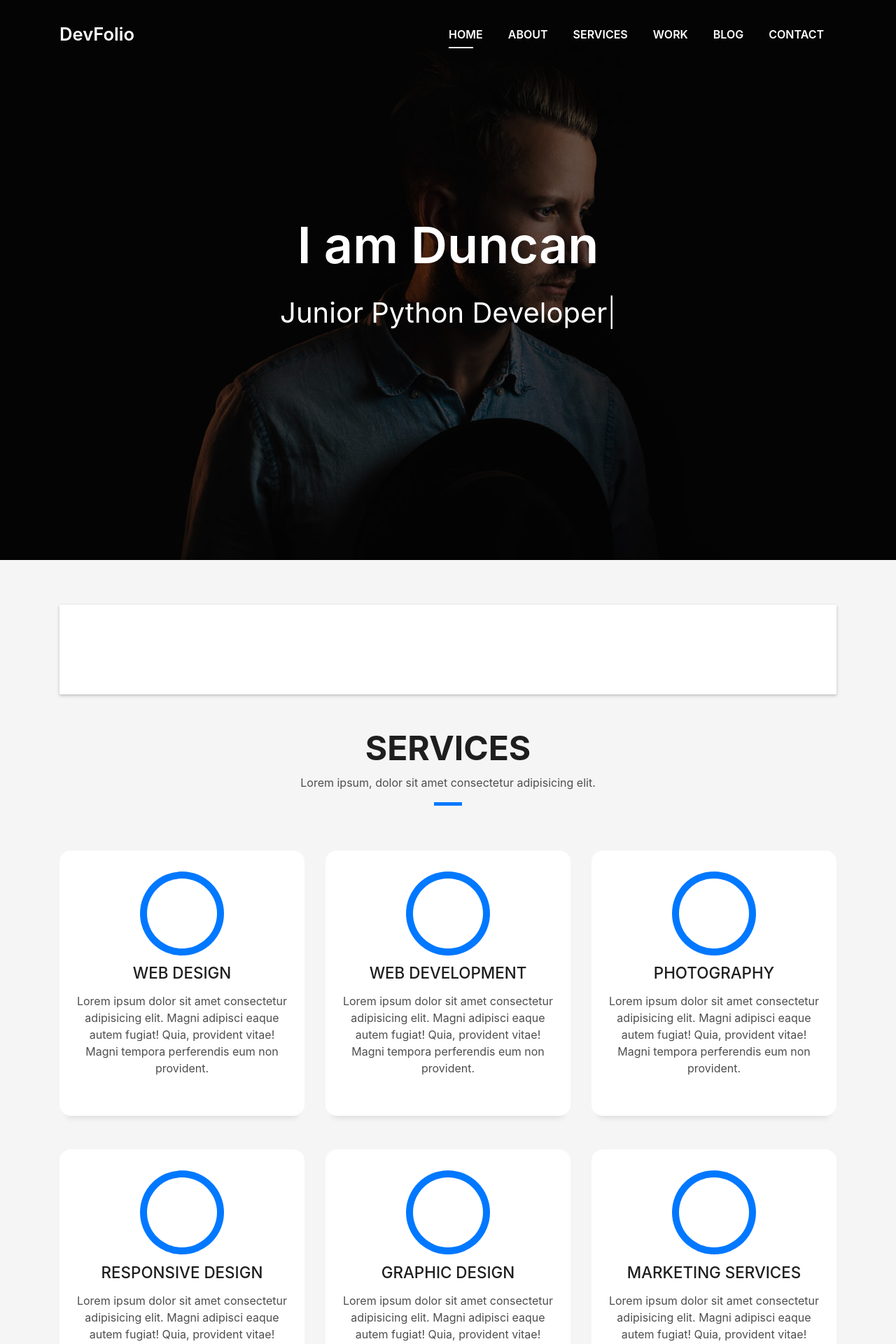
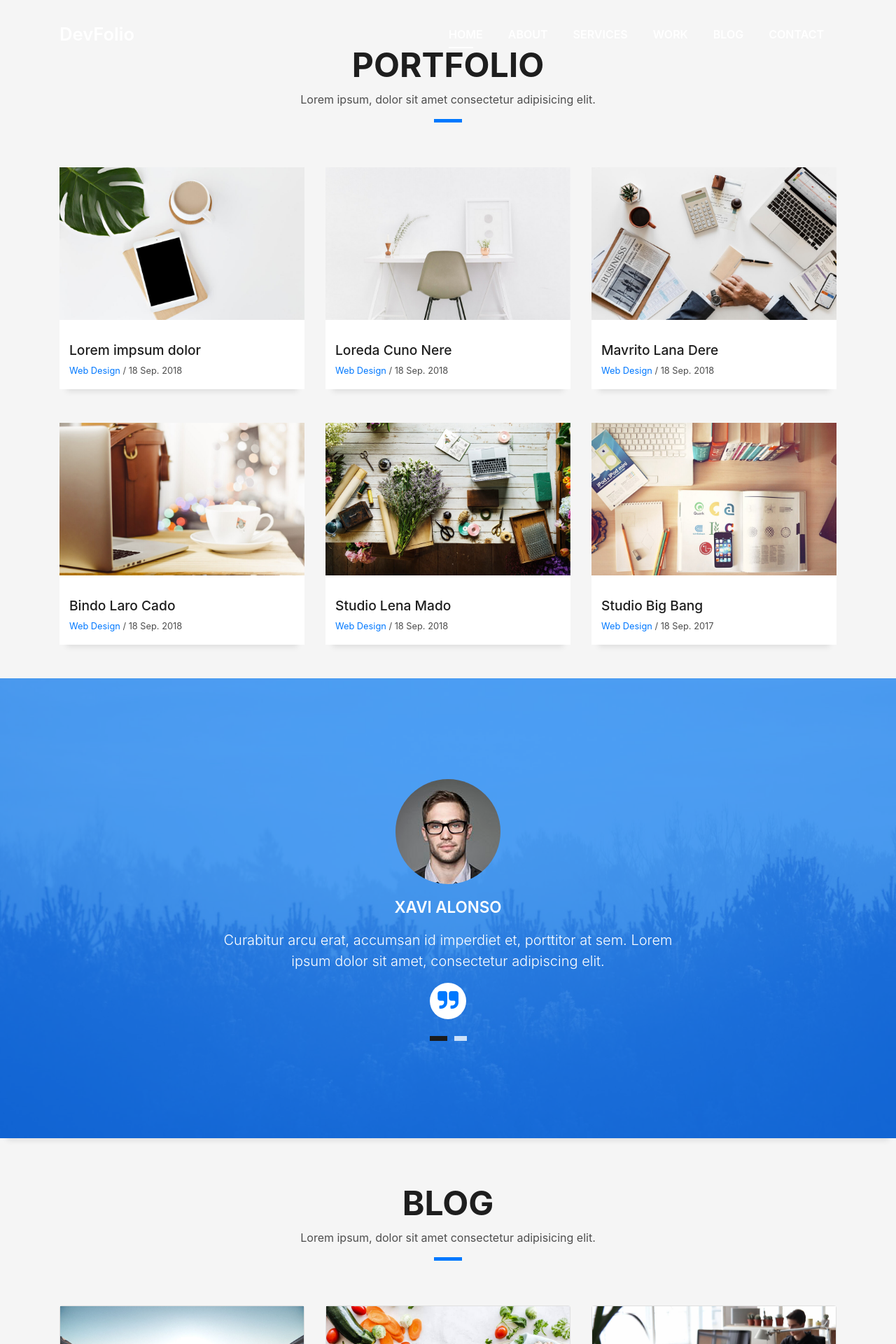
Before and after one commit to DuncanMoyo/Developer-Portfolio, a Django app: page / in a window 1280 px wide. Shown: the top 1920 px of the page at 70% size. Run offline with Django 3.2, Linux system fonts and the light colour scheme; some libraries are stand-ins or nearby versions.

Commit message:
services section working

```diff
--- a/portfolio/settings.py
+++ b/portfolio/settings.py
@@ -17,6 +17,7 @@
     'django.contrib.staticfiles',
 
     'user',
+    'faicon',  # icons in models
     'phone_field',
 
 ]
@@ -89,3 +90,7 @@
 VENV_PATH = os.path.dirname(BASE_DIR)
 STATIC_ROOT = os.path.join(VENV_PATH, 'static/')
 MEDIA_ROOT = os.path.join(VENV_PATH, 'media_root')
+
+# icon settings
+FAICON_YAML_FILE = 'fontawesome/metadata/icons.yml'
+FAICON_CSS_URL = 'fontawesome/css/all.css'
--- a/portfolio/urls.py
+++ b/portfolio/urls.py
@@ -1,11 +1,13 @@
 from django.contrib import admin
-from django.urls import path
+from django.urls import path, include
 from django.conf import settings
 from django.conf.urls.static import static
-from .views import index, blog
+from user.views import index, blog
+
 
 urlpatterns = [
     path('admin/', admin.site.urls),
+    path('faicon/', include('faicon.urls')),  # icons in models
     path('', index),
     path('blog/', blog),
 ]
--- a/portfolio/views.py
+++ /dev/null
@@ -1,16 +0,0 @@
-from django.shortcuts import render
-from user.models import UserProfile, Skill
-
-
-def index(request):
-    compilation = UserProfile.objects.all()
-    featured = Skill.objects.filter(featured=True)
-    context = {
-        'object_list': compilation,
-        'featured': featured
-    }
-    return render(request, 'index.html', context)
-
-
-def blog(request):
-    return render(request, 'blog.html', {})
--- a/requirements.txt
+++ b/requirements.txt
@@ -1,5 +1,7 @@
 Django==2.2.4
+django-faicon==0.1.0
 django-phone-field==1.7.1
 Pillow==6.1.0
 pytz==2019.2
+PyYAML==5.1.2
 sqlparse==0.3.0
--- a/templates/index.html
+++ b/templates/index.html
@@ -3,15 +3,19 @@
 
 {% block content %}
 <!--/ Intro Skew Star /-->
-<div id="home" class="intro route bg-image" style="background-image: url({% static 'img/intro-bg.jpg' %})">
+{% for obj in object_list %}
+    <div id="home" class="intro route bg-image" style="background-image: url({{ obj.cover_image.url }})">
         <div class="overlay-itro"></div>
         <div class="intro-content display-table">
             <div class="table-cell">
                 <div class="container">
                     <!--<p class="display-6 color-d">Hello, world!</p>-->
                     <h1 class="intro-title mb-4">I am Duncan</h1>
-                <p class="intro-subtitle"><span class="text-slider-items"> Backend Developer,Junior Python Developer, Fullstack Developer, Cricketer</span><strong
-                        class="text-slider"></strong></p>
+                    <p class="intro-subtitle">
+                        <span class="text-slider-items">
+                            Backend Developer, Django, Python, Bootstrap, SQL, CSS, HTML
+                        </span><strong class="text-slider"></strong>
+                    </p>
                     <!-- <p class="pt-3"><a class="btn btn-primary btn js-scroll px-4" href="#about" role="button">Learn More</a></p> -->
                 </div>
             </div>
@@ -25,7 +29,6 @@
                 <div class="col-sm-12">
                     <div class="box-shadow-full">
                         <div class="row">
-                        {% for obj in object_list %}
                                 <div class="col-md-6">
                                     <div class="row">
                                             <div class="col-sm-6 col-md-5">
@@ -85,7 +88,6 @@
                                         <div class="lead">{{ obj.description }}</div>
                                     </div>
                                 </div>
-                        {% endfor %}
                         </div>
                     </div>
                 </div>
@@ -110,23 +112,21 @@
                 </div>
             </div>
             <div class="row">
+                {% for cat in categories.all %}
                     <div class="col-md-4">
                         <div class="service-box">
                             <div class="service-ico">
-                        <span class="ico-circle"><i class="ion-monitor"></i></span>
+                                <span class="ico-circle"><i class="{{cat.category_icon}}"></i></span>
                             </div>
                             <div class="service-content">
-                        <h2 class="s-title">Web Design</h2>
+                                <h2 class="s-title">{{ cat.category_name }}</h2>
                                 <p class="s-description text-center">
-                            Lorem ipsum dolor sit amet consectetur adipisicing elit. Magni adipisci eaque autem fugiat!
-                            Quia,
-                            provident vitae! Magni
-                            tempora perferendis eum non provident.
+                                   {{ cat.description }}
                                 </p>
                             </div>
                         </div>
                     </div>
-            <div class="col-md-4">
+                    {% comment %}<div class="col-md-4">
                         <div class="service-box">
                             <div class="service-ico">
                                 <span class="ico-circle"><i class="ion-code-working"></i></span>
@@ -205,7 +205,8 @@
                                 </p>
                             </div>
                         </div>
-            </div>
+                    </div>{% endcomment %}
+                {% endfor %}
             </div>
         </div>
     </section>
@@ -262,6 +263,7 @@
             </div>
         </div>
     </div>
+{% endfor %}
 
 <!--/ Section Portfolio Star /-->
 <section id="work" class="portfolio-mf sect-pt4 route">
--- a/user/admin.py
+++ b/user/admin.py
@@ -1,7 +1,8 @@
 from django.contrib import admin
-from .models import Job, Skill, UserProfile
+from .models import Job, Skill, UserProfile, Categories
 
 
 admin.site.register(Job)
 admin.site.register(Skill)
 admin.site.register(UserProfile)
+admin.site.register(Categories)
--- a/user/views.py
+++ b/user/views.py
@@ -1 +1,18 @@
 from django.shortcuts import render
+from user.models import UserProfile, Skill, Categories
+
+
+def index(request):
+    compilation = UserProfile.objects.all()
+    featured = Skill.objects.filter(featured=True)
+    categories = Categories.objects.all
+    context = {
+        'object_list': compilation,
+        'featured': featured,
+        'categories': categories
+    }
+    return render(request, 'index.html', context)
+
+
+def blog(request):
+    return render(request, 'blog.html', {})
```
Also changed, not shown: user/models.py (+21 -1 lines), readme.md (added), user/migrations/0008_auto_20190806_0004.py (added), user/migrations/0009_auto_20190806_0059.py (added), user/migrations/0010_auto_20190806_0111.py (added), user/migrations/0011_auto_20190806_0130.py (added). Lines whose indentation alone changed are shown as unchanged.
